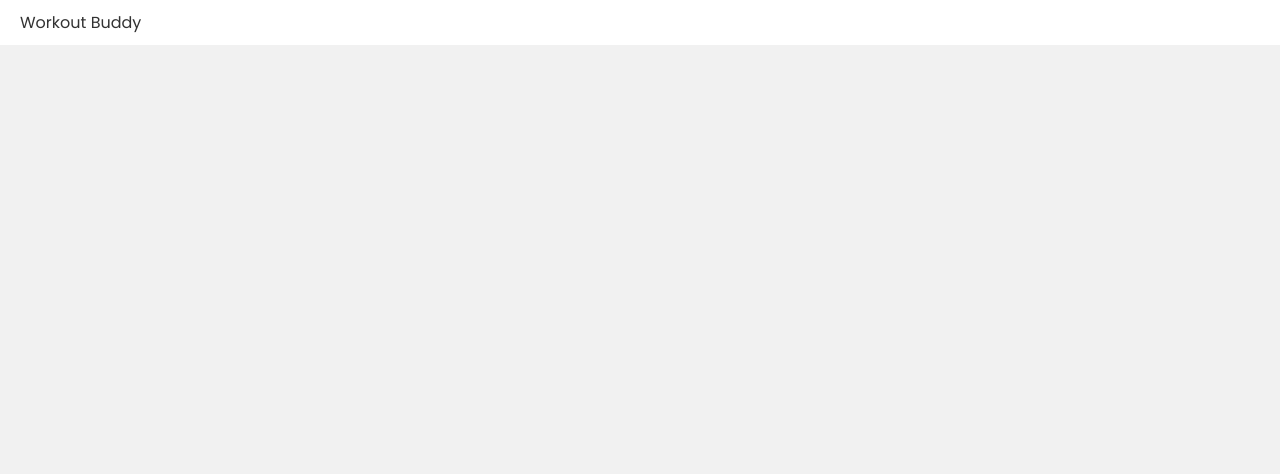
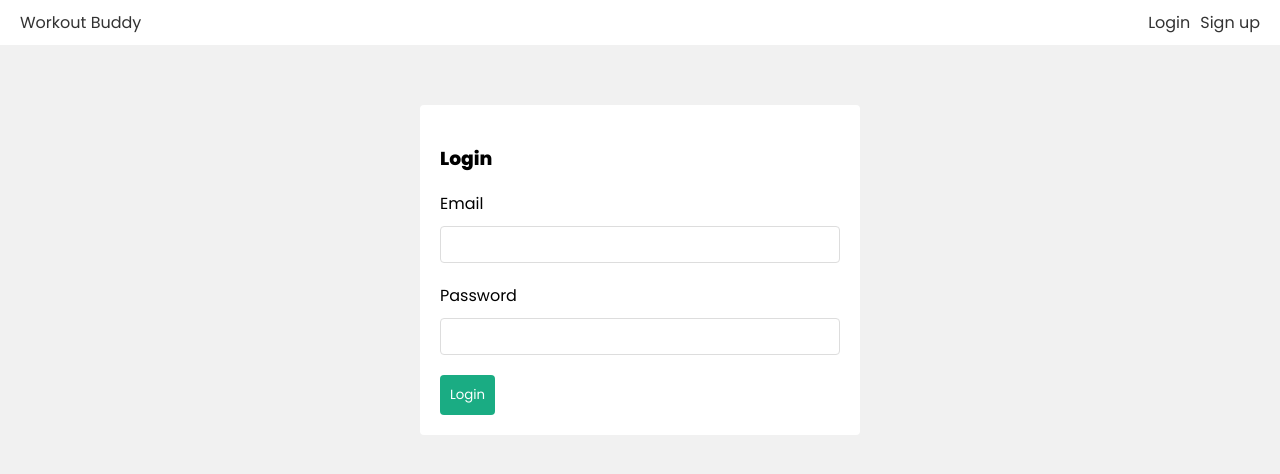
Before and after one commit to jhonnierandrey/wrkbd-frnt, a React (Create React App) app: page /login in a window 1280 px wide. Before the commit this address had no page. Shown: the top 474 px of the page. Built offline with nearby package versions, Linux system fonts and the light colour scheme; the HTML template or start-up script is replaced by a standard one.

Commit message:
auth-09 - login and signup forms

```diff
--- a/src/App.tsx
+++ b/src/App.tsx
@@ -1,6 +1,8 @@
 import { BrowserRouter as Router, Routes, Route } from 'react-router-dom';
 import Home from './components/Home';
 import Navbar from './components/Navbar';
+import Login from './components/Login';
+import Signup from './components/Signup';
 
 function App() {
   return (
@@ -10,6 +12,8 @@
         <div className="pages">
           <Routes>
             <Route path="/" element={<Home />} />
+            <Route path="/login" element={<Login />} />
+            <Route path="/signup" element={<Signup />} />
           </Routes>
         </div>
       </Router>
--- a/src/assets/styles/main.scss
+++ b/src/assets/styles/main.scss
@@ -114,3 +114,23 @@
 input.error {
     border: 1px solid var(--error);
 }
+
+/* navbar */
+nav {
+    display: flex;
+    align-items: center;
+}
+
+nav a {
+    margin-left: 10px;
+}
+
+/* auth forms */
+form.signup,
+form.login {
+    max-width: 400px;
+    margin: 40px auto;
+    padding: 20px;
+    background: #fff;
+    border-radius: 4px;
+}
--- /dev/null
+++ b/src/components/Login.tsx
@@ -0,0 +1,26 @@
+import React, { useState } from 'react'
+
+const Login = () => {
+
+    const [email, setEmail] = useState("")
+    const [password, setPassword] = useState("")
+
+    const handleSubmit = async (e: React.FormEvent<HTMLFormElement>) => {
+        e.preventDefault()
+
+        console.log(email, password);
+    }
+
+    return (
+        <form className="login" onSubmit={handleSubmit}>
+            <h3>Login</h3>
+            <label>Email</label>
+            <input type="email" name="" id="" onChange={(e) => setEmail(e.target.value)} value={email} />
+            <label>Password</label>
+            <input type="password" name="" id="" onChange={(e) => setPassword(e.target.value)} value={password} />
+            <button type="submit">Login</button>
+        </form>
+    )
+}
+
+export default Login;
--- a/src/components/Navbar.tsx
+++ b/src/components/Navbar.tsx
@@ -7,6 +7,12 @@
                 <Link to="/">
                     Workout Buddy
                 </Link>
+                <nav>
+                    <div>
+                        <Link to="/login">Login</Link>
+                        <Link to="/signup">Sign up</Link>
+                    </div>
+                </nav>
             </div>
         </header>
     )
--- /dev/null
+++ b/src/components/Signup.tsx
@@ -0,0 +1,26 @@
+import React, { useState } from 'react'
+
+const Signup = () => {
+
+    const [email, setEmail] = useState("")
+    const [password, setPassword] = useState("")
+
+    const handleSubmit = async (e: React.FormEvent<HTMLFormElement>) => {
+        e.preventDefault()
+
+        console.log(email, password);
+    }
+
+    return (
+        <form className="signup" onSubmit={handleSubmit}>
+            <h3>Sign up</h3>
+            <label>Email</label>
+            <input type="email" name="" id="" onChange={(e) => setEmail(e.target.value)} value={email} />
+            <label>Password</label>
+            <input type="password" name="" id="" onChange={(e) => setPassword(e.target.value)} value={password} />
+            <button type="submit">Sign up</button>
+        </form>
+    )
+}
+
+export default Signup;
```
